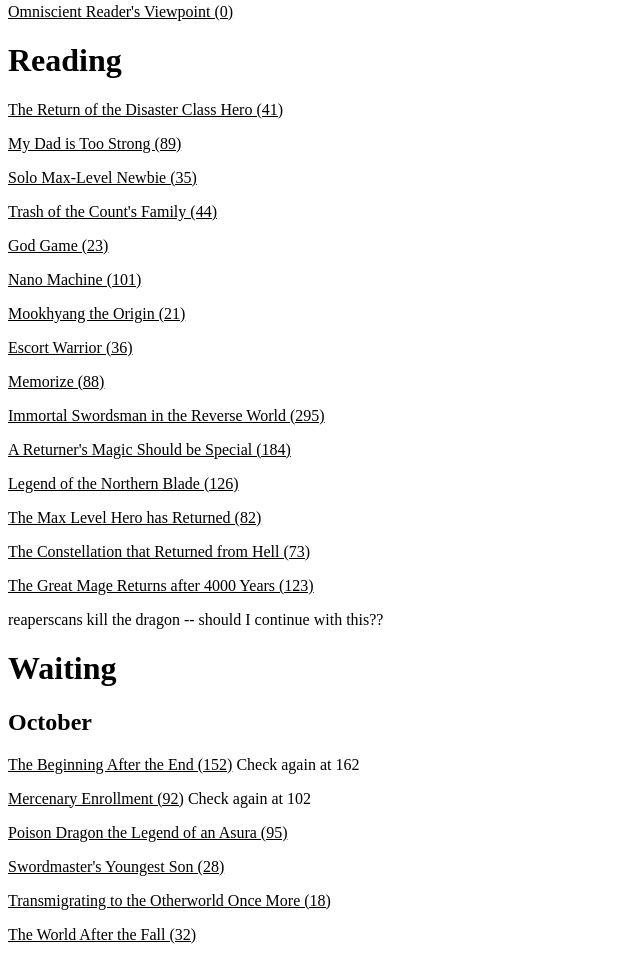
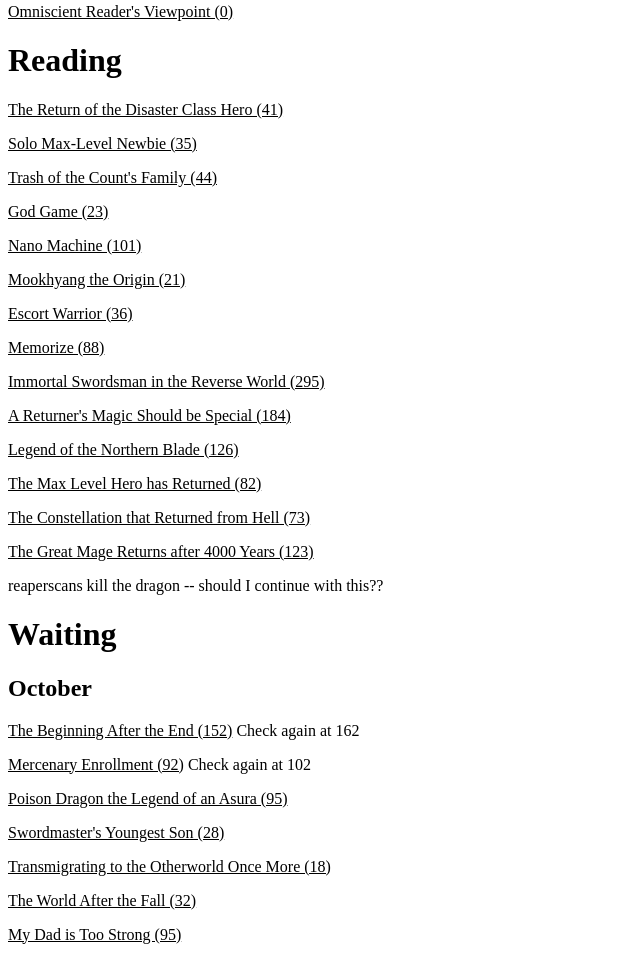
Before and after one commit to jungbauer/comic-test, a plain HTML site: page index.html in a window 1280 px wide. Shown: the part 77-1032 px from the top of the page, without its empty margins (0-640 px from the left). Drawn offline with Linux system fonts and the light colour scheme.

Commit message:
Update index.html

```diff
--- a/index.html
+++ b/index.html
@@ -24,9 +24,6 @@ a {
 
   <p><a href="https://toonily.net/manga/the-return-of-the-disaster-class-hero/chapter-41/">
         The Return of the Disaster Class Hero (41)</a></p>
-
-  <p><a href="https://toonily.net/manga/my-dad-is-too-strong/chapter-89/">
-        My Dad is Too Strong (89)</a></p>
 
 <p><a href="https://toonily.net/manga/solo-max-level-newbie/chapter-35/">
        Solo Max-Level Newbie (35)</a></p>
@@ -90,6 +87,9 @@ reaperscans kill the dragon -- should I continue with this??
   <p><a href="https://toonily.net/manga/the-world-after-the-fall/chapter-32/">
         The World After the Fall (32)</a></p>
 
+  <p><a href="https://toonily.net/manga/my-dad-is-too-strong/chapter-95/">
+        My Dad is Too Strong (95)</a></p>
+
   <!-- ____________________________ Dead or dormant ____________________________ -->
   <h1>Dormant</h1>
   <p><a href="https://toonily.net/manga/villain-to-kill/chapter-54/">Villian to Kill (54)</a></p>
```
